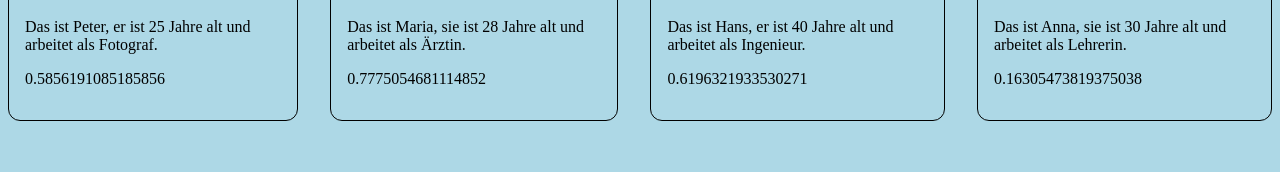
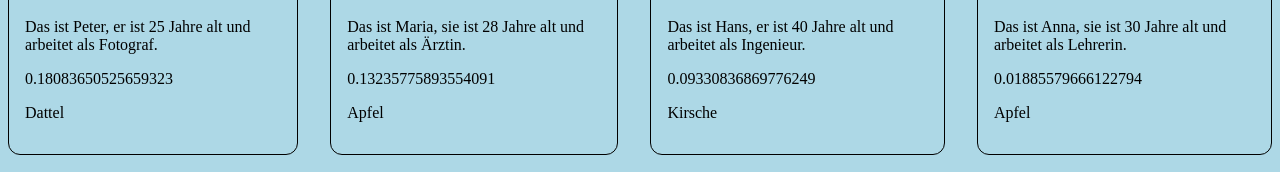
Before and after one commit to Marco-H08/SWP_REACT, a React (Vite) app: page / in a window 1280 px wide. Shown: the part 489-661 px from the top of the page. Built offline with nearby package versions, Linux system fonts and the light colour scheme.

Commit message:
06_Aufgabe_JS

```diff
--- a/src/assets/components/Card.tsx
+++ b/src/assets/components/Card.tsx
@@ -7,14 +7,17 @@ type Props = {
 };
 
 export default function Card({ title, text, image }: Props) {
-  const random = Math.random();
+  const randomNumber = Math.random();
+  const woerter = ["Apfel", "Banane", "Kirsche", "Dattel", "Erdbeere"];
+  const randomzahl = Math.floor(Math.random() * 5);
 
   return (
     <div className={styles.card}>
-      <img src={image + "?" + random} alt="Hero" />
+      <img src={image + "?" + randomNumber} alt="Hero" />
       <h2>{title}</h2>
       <p>{text}</p>
-      <p>{random}</p>
+      <p>{randomNumber}</p>
+      <p>{woerter[randomzahl]}</p>
     </div>
   );
 }
```
